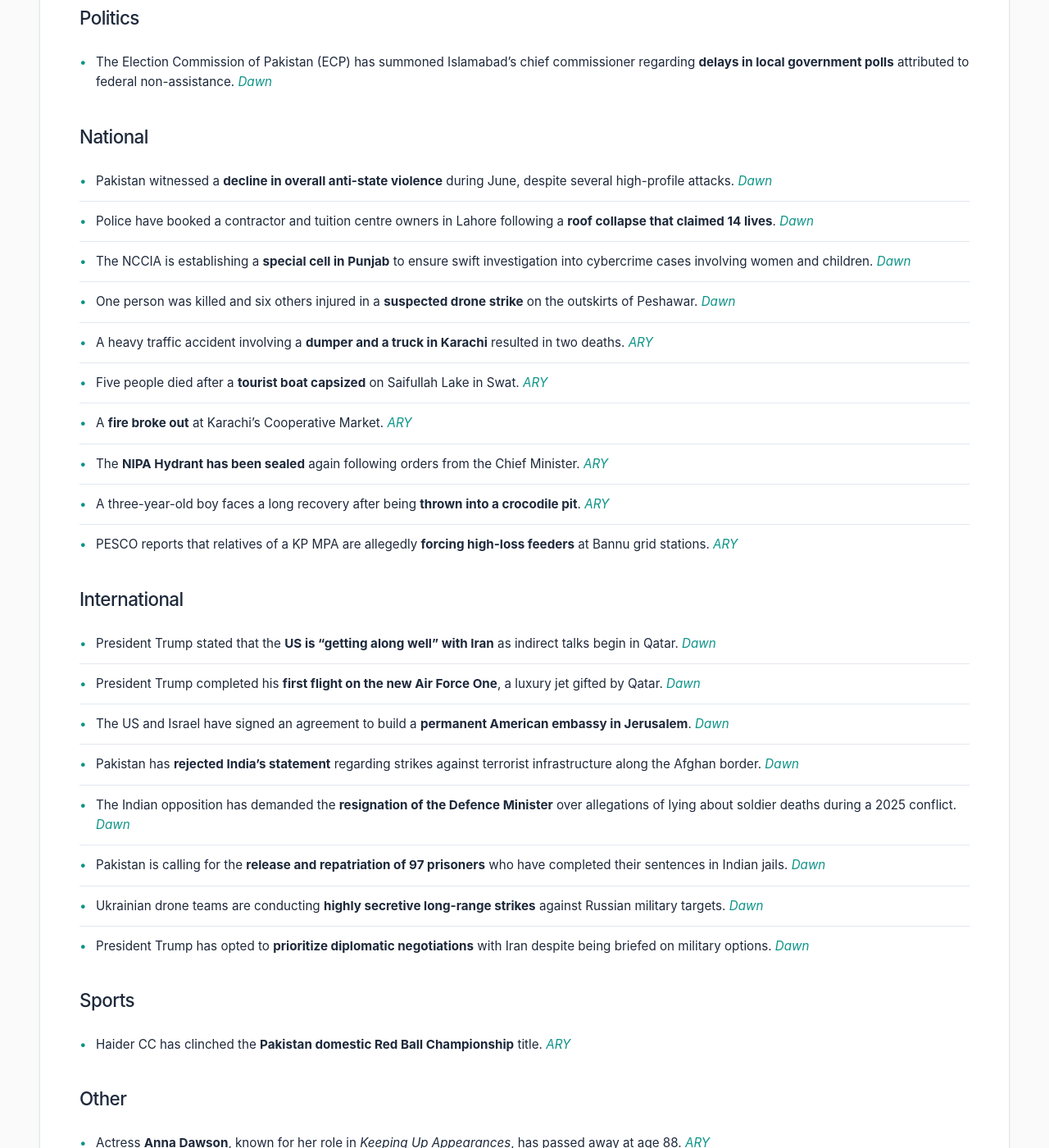
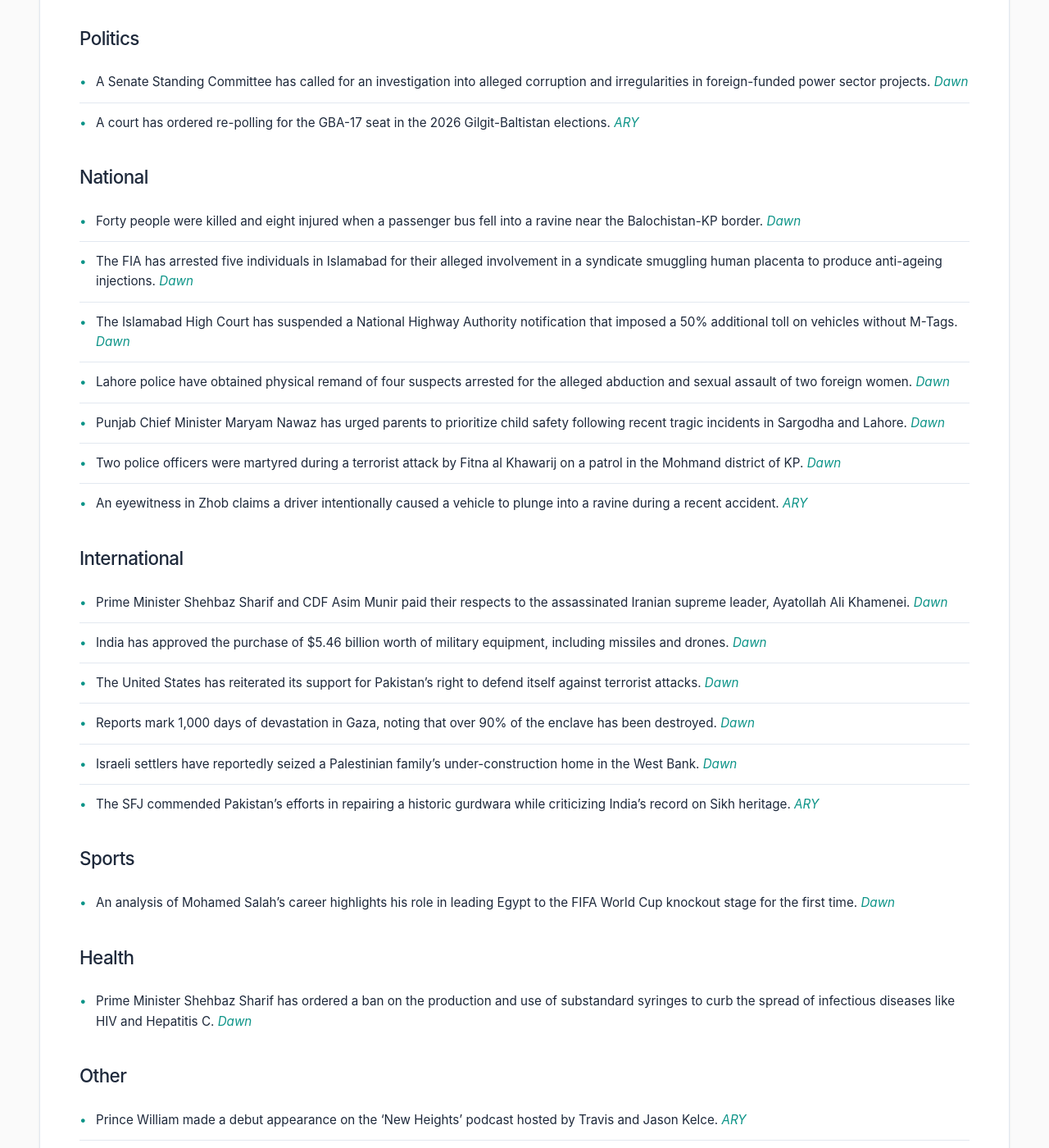
Before and after one commit to zsubzwary/news, a Jekyll site: the page built from en/index.md, in a window 1280 px wide and 1400 px high, scrolled down 1059 px. Shown: the whole window at 82% size. Built offline with Jekyll 4.4.1, drawn with Linux system fonts in a browser that asks for light colours; some web fonts are replaced; comment, search, counter and statistics services are not loaded; some of the changed text lies outside the part shown.

Commit message:
DateTime; 2026-07-03T16:04:16.277Z

```diff
--- a/en/index.md
+++ b/en/index.md
@@ -4,52 +4,53 @@ title: Pakistan News Briefing
 lang: en
 ---
 
-Published at: 01-Jul-2026 21:05PKT
+Published at: 03-Jul-2026 21:04PKT
 
 Time to read: 4 mins
 
 ### Economy
-- The World Bank reported that Pakistan has made **meaningful progress in fiscal federalism** since 2010, though deviations from international norms remain. *[Dawn](https://www.dawn.com/news/2012199/pakistan-made-meaningful-progress-in-fiscal-federalism-but-deviations-remain-wb)*
-- The Pakistan Stock Exchange (PSX) KSE-100 index gained over **3,700 points** on the first day of the new fiscal year. *[Dawn](https://www.dawn.com/news/2012187/psx-kicks-off-fy27-with-positive-momentum-gaining-3700-points)*
-- Pakistan's **consumer inflation rate eased slightly to 11.1%** in June, driven by lower energy and essential food prices. *[Dawn](https://www.dawn.com/news/2012196/consumer-inflation-rate-eases-slightly-to-111pc-in-june-due-to-lower-energy-food-prices-pbs)*
-- The World Bank approved a **$70 million loan** for the Connected Punjab Programme to enhance digital infrastructure and broadband access. *[Dawn](https://www.dawn.com/news/2012188/world-bank-approves-70m-loan-for-connected-punjab-programme-aimed-improving-digital-infrastructure)*
-- There are concerns that new **auto policies may make hybrid cars more expensive** in Pakistan. *[ARY](https://arynews.tv/auto-policy-to-make-hybrid-cars-expensive-in-pakistan)*
+- Pakistan's unified agriculture income tax regime shows a significant gap between policy goals and actual revenue collection. *[Dawn](https://www.dawn.com/news/2012584/analysis-agriculture-tax-reform-stalls-at-the-farm-gate)*
+- The government has approved the supply of 175,000 tonnes of fresh indigenous wheat to the Pakistan Army. *[Dawn](https://www.dawn.com/news/2012610/army-to-get-local-wheat)*
+- The State Bank of Pakistan has abolished remittance incentives for banks under the Sohni Dharti Remittance Programme (SDRP) following IMF considerations. *[Dawn](https://www.dawn.com/news/2012606/remittance-incentives-to-banks-abolished-as-imf-steps-in)*
+- Bitget Wallet has launched a new crypto card in the South Asian market. *[ARY](https://arynews.tv/bitget-wallet-launches-crypto-card-in-south-asia)*
 
 ### Science & Technology
-- Sony announced that **PlayStation will phase out physical disc production** for consoles starting in January 2028. *[Dawn](https://www.dawn.com/news/2012204/playstation-to-phase-out-physical-disc-production-for-consoles-from-january-2028)*
-- A UN report highlights that while **AI offers enormous potential benefits**, it also poses significant global risks. *[Dawn](https://www.dawn.com/news/2012170/un-report-sees-enormous-potential-benefits-and-big-risks-from-ai)*
+- India is investigating a data breach at Tata Electronics that exposed sensitive documents related to unreleased Apple iPhone 18 Pro models. *[Dawn](https://www.dawn.com/news/2012695/india-investigating-tata-data-leak-that-exposed-apple-iphone-secrets)*
+- The Pakistan Telecommunication Authority (PTA) reported that internet services have returned to normal following the resolution of a submarine cable fault. *[Dawn](https://www.dawn.com/news/2012653/pta-says-submarine-cable-fault-resolved-internet-services-back-to-normal)*
+- Tesla has begun rolling out its robotaxi service in Miami. *[ARY](https://arynews.tv/tesla-rolls-out-robotaxi-service-in-miami)*
 
 ### Weather
-- Lahore’s Allama Iqbal International Airport will implement **3-hour daily runway closures** from July 5 to September 15 due to increased bird activity during the monsoon season. *[Dawn](https://www.dawn.com/news/2012158/lahore-airport-runways-to-be-closed-for-3-hours-daily-from-july-5-sept-15-due-to-risk-of-increased-bird-activity)*
+- The United Nations warns that El Niño is set to develop into a strong event between July and September, increasing the risk of extreme weather worldwide. *[Dawn](https://www.dawn.com/news/2012656/el-nino-to-develop-into-strong-event-between-july-and-september-un-warns)*
 
 ### Politics
-- The Election Commission of Pakistan (ECP) has summoned Islamabad's chief commissioner regarding **delays in local government polls** attributed to federal non-assistance. *[Dawn](https://www.dawn.com/news/2012205/ecp-notes-centres-non-assistance-among-reasons-for-delay-in-islamabad-lg-polls-summons-chief-commissioner)*
+- A Senate Standing Committee has called for an investigation into alleged corruption and irregularities in foreign-funded power sector projects. *[Dawn](https://www.dawn.com/news/2012588/senate-panel-calls-for-probe-into-foreign-funded-power-projects)*
+- A court has ordered re-polling for the GBA-17 seat in the 2026 Gilgit-Baltistan elections. *[ARY](https://arynews.tv/gb-elections-2026-court-orders-re-polling-in-gba-17)*
 
 ### National
-- Pakistan witnessed a **decline in overall anti-state violence** during June, despite several high-profile attacks. *[Dawn](https://www.dawn.com/news/2012198/high-profile-attacks-persist-in-june-despite-overall-decline-in-terrorism-picss)*
-- Police have booked a contractor and tuition centre owners in Lahore following a **roof collapse that claimed 14 lives**. *[Dawn](https://www.dawn.com/news/2012147/lahore-police-book-tuition-centre-owners-contractor-after-roof-collapse-claims-14-lives)*
-- The NCCIA is establishing a **special cell in Punjab** to ensure swift investigation into cybercrime cases involving women and children. *[Dawn](https://www.dawn.com/news/2012168/nccia-to-set-up-special-cell-in-punjab-for-swift-probe-into-cases-involving-women-children)*
-- One person was killed and six others injured in a **suspected drone strike** on the outskirts of Peshawar. *[Dawn](https://www.dawn.com/news/2012136/1-killed-6-others-injured-in-suspected-drone-strike-in-peshawar-ouskirts)*
-- A heavy traffic accident involving a **dumper and a truck in Karachi** resulted in two deaths. *[ARY](https://arynews.tv/heavy-traffic-menace-dumper-and-truck-crash-claim-2-lives-in-karachi)*
-- Five people died after a **tourist boat capsized** on Saifullah Lake in Swat. *[ARY](https://arynews.tv/five-dead-as-tourist-boat-capsizes-on-saifullah-lake-in-swat)*
-- A **fire broke out** at Karachi’s Cooperative Market. *[ARY](https://arynews.tv/cooperative-market-fire-july-1-2026)*
-- The **NIPA Hydrant has been sealed** again following orders from the Chief Minister. *[ARY](https://arynews.tv/nipa-hydrant-sealed-again-following-chief-ministers-orders)*
-- A three-year-old boy faces a long recovery after being **thrown into a crocodile pit**. *[ARY](https://arynews.tv/boy-3-thrown-into-crocodile-pit-faces-long-road-to-recovery-after-family-issue-update)*
-- PESCO reports that relatives of a KP MPA are allegedly **forcing high-loss feeders** at Bannu grid stations. *[ARY](https://arynews.tv/bannu-grid-operations-under-allegations-of-force)*
+- Forty people were killed and eight injured when a passenger bus fell into a ravine near the Balochistan-KP border. *[Dawn](https://www.dawn.com/news/2012664/40-killed-8-injured-as-passenger-bus-falls-into-ravine-near-balochistan-kp-border)*
+- The FIA has arrested five individuals in Islamabad for their alleged involvement in a syndicate smuggling human placenta to produce anti-ageing injections. *[Dawn](https://www.dawn.com/news/2012727/fia-arrests-five-in-islamabad-for-alleged-smuggling-of-human-placenta-report)*
+- The Islamabad High Court has suspended a National Highway Authority notification that imposed a 50% additional toll on vehicles without M-Tags. *[Dawn](https://www.dawn.com/news/2012713/ihc-suspends-national-highway-authority-notification-to-impose-50pc-additional-toll-on-vehicles-without-m-tag)*
+- Lahore police have obtained physical remand of four suspects arrested for the alleged abduction and sexual assault of two foreign women. *[Dawn](https://www.dawn.com/news/2012674/lahore-police-get-custody-of-4-suspects-arrested-for-alleged-abduction-sexual-assault-of-two-foreign-women)*
+- Punjab Chief Minister Maryam Nawaz has urged parents to prioritize child safety following recent tragic incidents in Sargodha and Lahore. *[Dawn](https://www.dawn.com/news/2012678/maryam-tells-parents-to-ensure-childrens-safety-avoid-leaving-them-unattended)*
+- Two police officers were martyred during a terrorist attack by Fitna al Khawarij on a patrol in the Mohmand district of KP. *[Dawn](https://www.dawn.com/news/2012651/2-cops-martyred-as-police-patrol-comes-under-attack-in-kps-mohmand)*
+- An eyewitness in Zhob claims a driver intentionally caused a vehicle to plunge into a ravine during a recent accident. *[ARY](https://arynews.tv/zhob-accident-eyewitness-claims-angry-driver-intentionally-plunged-vehicle-into-ravine)*
 
 ### International
-- President Trump stated that the **US is "getting along well" with Iran** as indirect talks begin in Qatar. *[Dawn](https://www.dawn.com/news/2012207/trump-says-us-getting-along-well-with-iran-as-both-countries-hold-indirect-talks-in-qatar)*
-- President Trump completed his **first flight on the new Air Force One**, a luxury jet gifted by Qatar. *[Dawn](https://www.dawn.com/news/2012219/excited-trump-takes-first-flight-on-qatar-gifted-air-force-one)*
-- The US and Israel have signed an agreement to build a **permanent American embassy in Jerusalem**. *[Dawn](https://www.dawn.com/news/2012209/us-israel-sign-agreement-to-build-permanent-american-embassy-in-jerusalem)*
-- Pakistan has **rejected India's statement** regarding strikes against terrorist infrastructure along the Afghan border. *[Dawn](https://www.dawn.com/news/2012159/pakistan-rejects-indias-preposterous-statement-on-strikes-against-terrorist-infrastructure-along-afghan-border)*
-- The Indian opposition has demanded the **resignation of the Defence Minister** over allegations of lying about soldier deaths during a 2025 conflict. *[Dawn](https://www.dawn.com/news/2012157/indian-opposition-demands-defence-ministers-resignation-for-lying-about-soldiers-deaths-in-2025-conflict-with-pakistan)*
-- Pakistan is calling for the **release and repatriation of 97 prisoners** who have completed their sentences in Indian jails. *[Dawn](https://www.dawn.com/news/2012186/pakistan-calls-for-release-repatriation-of-97-prisoners-who-have-completed-sentences-in-indian-jails)*
-- Ukrainian drone teams are conducting **highly secretive long-range strikes** against Russian military targets. *[Dawn](https://www.dawn.com/news/2012216/the-secret-lives-of-ukraines-deep-strike-drone-team)*
-- President Trump has opted to **prioritize diplomatic negotiations** with Iran despite being briefed on military options. *[Dawn](https://www.dawn.com/news/2012148/trump-briefed-on-military-options-against-iran-but-sticks-to-diplomatic-negotiations-for-now-report)*
+- Prime Minister Shehbaz Sharif and CDF Asim Munir paid their respects to the assassinated Iranian supreme leader, Ayatollah Ali Khamenei. *[Dawn](https://www.dawn.com/news/2012668/pm-shehbaz-cdf-munir-pay-respects-to-irans-assassinated-supreme-leader-khamenei)*
+- India has approved the purchase of $5.46 billion worth of military equipment, including missiles and drones. *[Dawn](https://www.dawn.com/news/2012724/india-approves-buying-546-billion-in-military-equipment)*
+- The United States has reiterated its support for Pakistan's right to defend itself against terrorist attacks. *[Dawn](https://www.dawn.com/news/2012657/us-backs-pakistans-right-to-self-defence-after-un-votes-on-global-counterterrorism-strategy)*
+- Reports mark 1,000 days of devastation in Gaza, noting that over 90% of the enclave has been destroyed. *[Dawn](https://www.dawn.com/news/2012709/1000-days-of-genocide-a-tally-of-devastation-in-gaza)*
+- Israeli settlers have reportedly seized a Palestinian family's under-construction home in the West Bank. *[Dawn](https://www.dawn.com/news/2012689/in-the-west-bank-israeli-settlers-take-over-palestinians-under-construction-dream-home)*
+- The SFJ commended Pakistan's efforts in repairing a historic gurdwara while criticizing India's record on Sikh heritage. *[ARY](https://arynews.tv/sfj-commends-pakistan-for-ordering-repairs-to-125-year-old-gurdwara-criticizes-indias-sikh-heritage-record)*
 
 ### Sports
-- Haider CC has clinched the **Pakistan domestic Red Ball Championship** title. *[ARY](https://arynews.tv/ali-imran-zaidi-pakistan-domestic-red-ball-championship-title)*
+- An analysis of Mohamed Salah's career highlights his role in leading Egypt to the FIFA World Cup knockout stage for the first time. *[Dawn](https://www.dawn.com/news/2012705/the-king-without-a-crown-mohamed-salahs-quest-for-global-recognition)*
+
+### Health
+- Prime Minister Shehbaz Sharif has ordered a ban on the production and use of substandard syringes to curb the spread of infectious diseases like HIV and Hepatitis C. *[Dawn](https://www.dawn.com/news/2012694/pm-orders-ban-on-production-use-of-substandard-syringes-to-curb-spread-of-infectious-diseases)*
 
 ### Other
-- Actress **Anna Dawson**, known for her role in *Keeping Up Appearances*, has passed away at age 88. *[ARY](https://arynews.tv/anna-dawson-keeping-up-appearances-star-who-played-violet-dies-aged-88)*
-- Asim Azhar has **restored Hania Aamir's Instagram posts**. *[ARY](https://arynews.tv/asim-azhar-restores-hania-aamir-instagram-posts)*
+- Prince William made a debut appearance on the 'New Heights' podcast hosted by Travis and Jason Kelce. *[ARY](https://arynews.tv/prince-william-makes-debut-on-travis-jason-kelces-podcast)*
+- Dubai police have issued a warning regarding the burn risks associated with a viral "microwave slime" trend. *[ARY](https://arynews.tv/dubai-police-warn-of-burn-risks-from-viral-microwave-slime-trend)*
+- A review of the film *Alpha* suggests that while the movie has muscle, it lacks "soul." *[ARY](https://arynews.tv/alpha-review-alia-bhatt-and-sharvari-bring-the-muscle-but-yrf-forgets-to-bring-a-soul)*
+- An FIR has been filed against the ex-husband of Anmol Pinky in Lahore. *[ARY](https://arynews.tv/anmol-pinky-ex-husband-faces-fir-in-lahore)*
```
